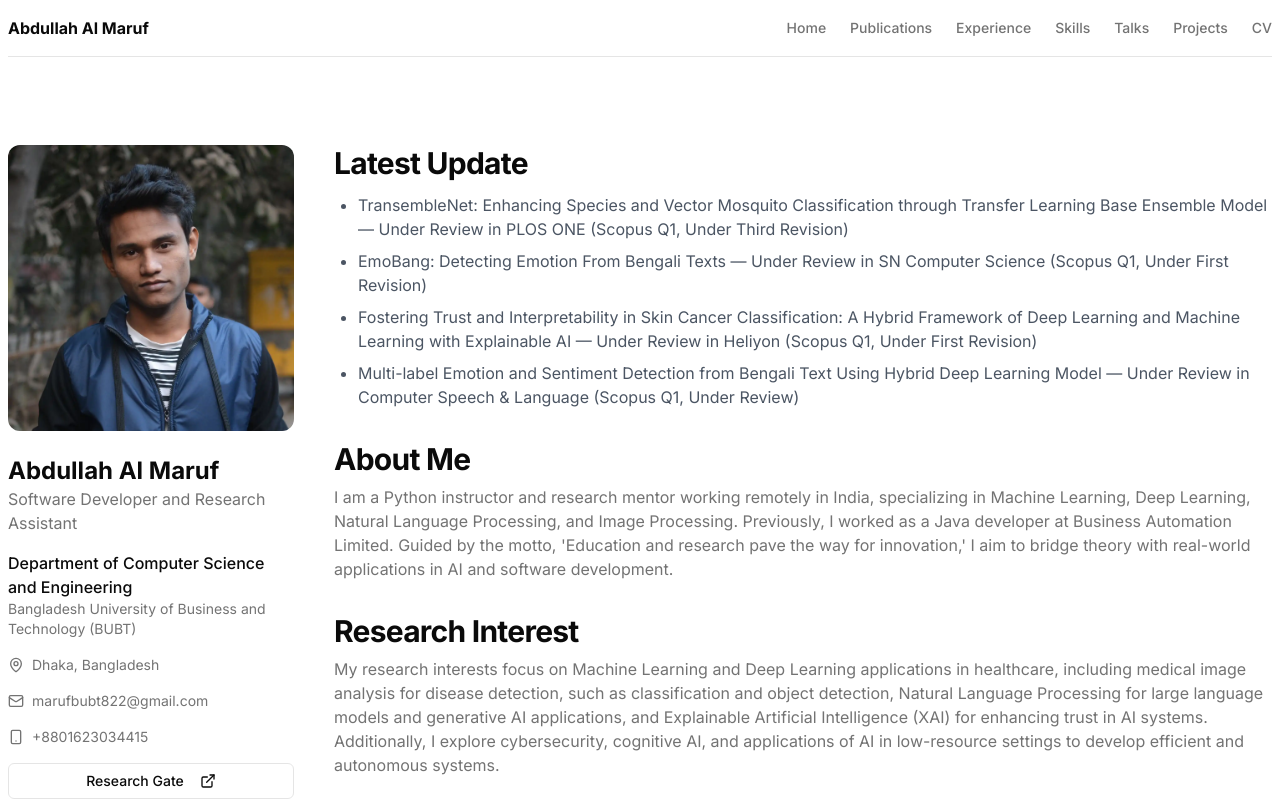
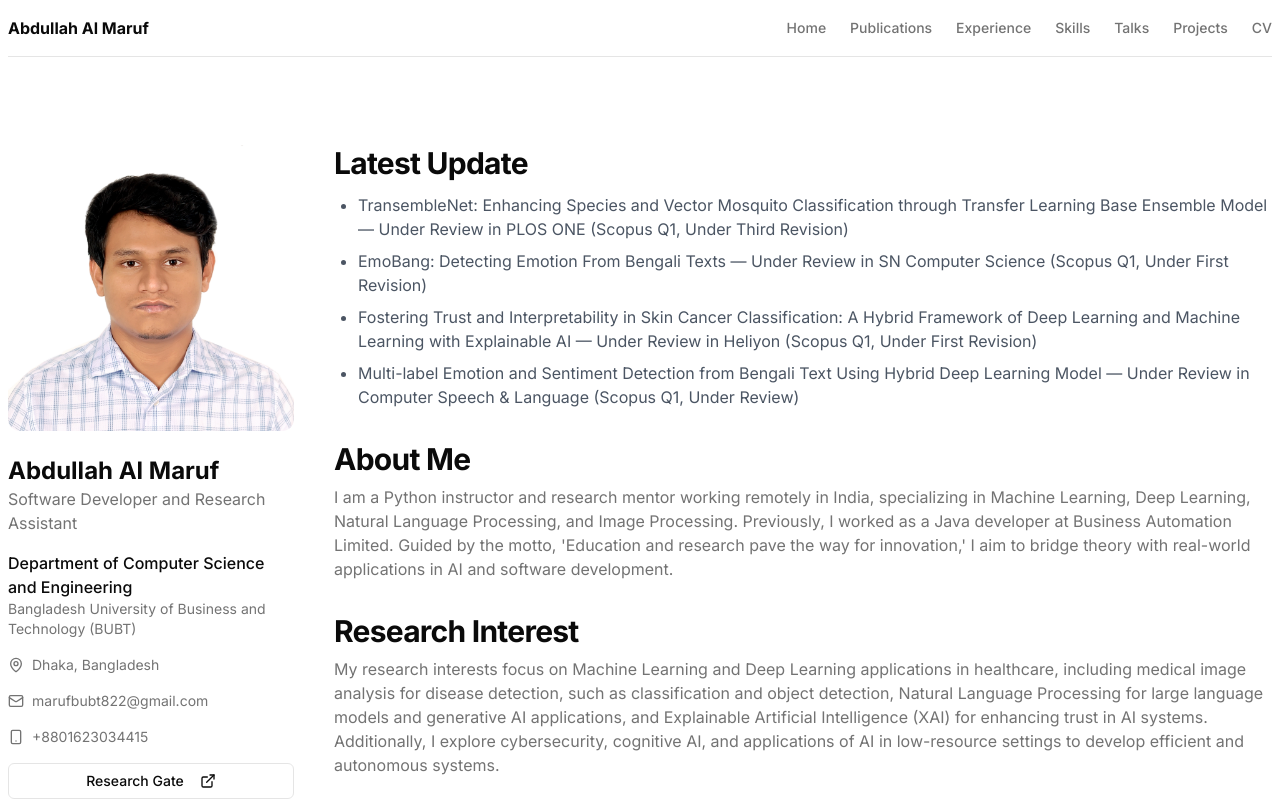
Before and after one commit to VA4MDS/Conference-Website, a Next.js app: page / in a window 1280 px wide. Shown: the top 800 px of the page. Built offline with nearby package versions, Linux system fonts and the light colour scheme.

Commit message:
update profile image

```diff
--- a/src/components/pages/home/profile-preview.tsx
+++ b/src/components/pages/home/profile-preview.tsx
@@ -15,7 +15,7 @@ export default function ProfilePreview() {
         <Image
           src='/images/abdullah-al-maruf.webp'
           alt='Profile picture'
-          className='object-cover'
+          className='object-cover object-top'
           fill
           priority
         />
```
Also changed, not shown: public/images/abdullah-al-maruf.jpg (deleted), public/images/abdullah-al-maruf.webp.
